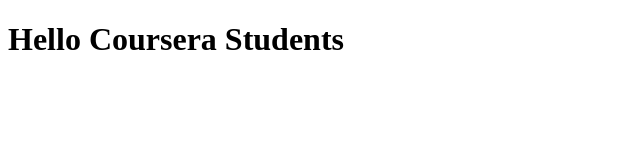
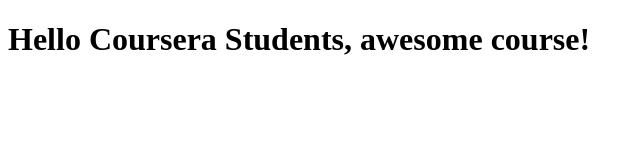
Before and after one commit to pirate93/coursera, a plain HTML site: page index.html in a window 1280 px wide. Shown: the whole page, without its empty margins (0-643 px from the left). Drawn offline with Linux system fonts and the light colour scheme.

Commit message:
Changed to next version

```diff
--- a/index.html
+++ b/index.html
@@ -5,6 +5,6 @@
     <title>Hello Cousera</title>
   </head>
   <body>
-    <h1>Hello Coursera Students</h1>
+    <h1>Hello Coursera Students, awesome course!</h1>
   </body>
 </html>
```
